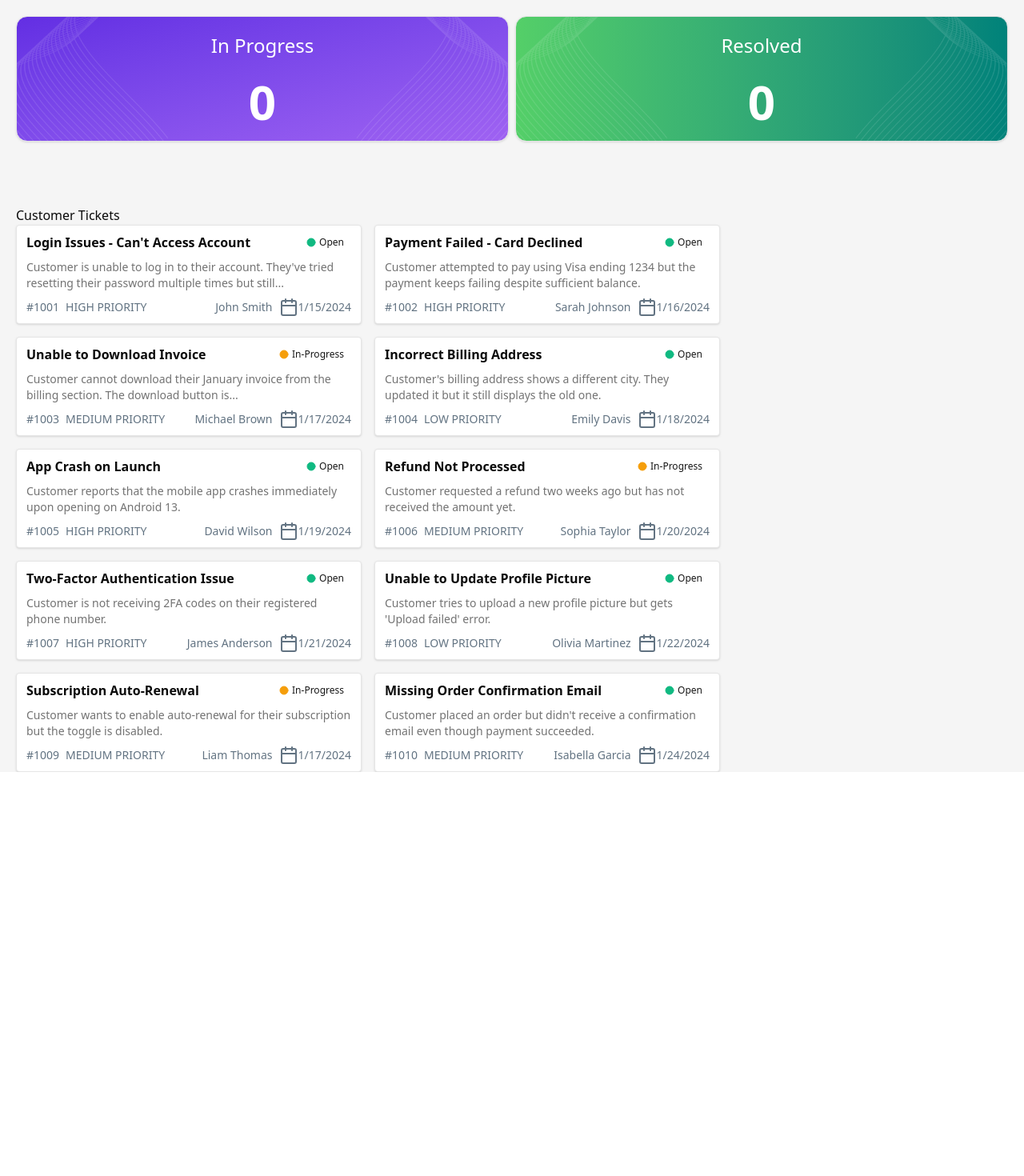
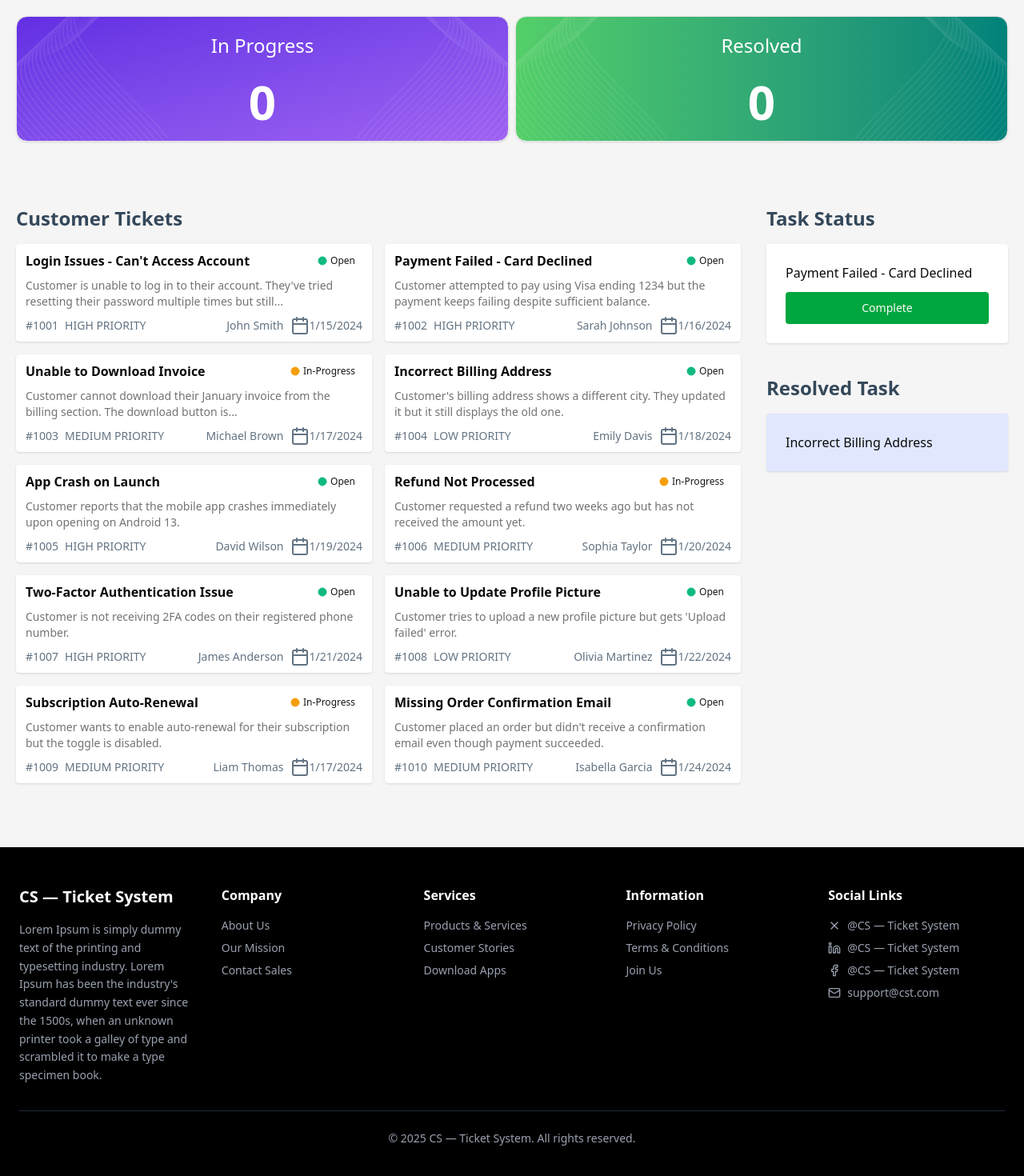
Before and after one commit to ShawonMondol-Shibu/CS-Ticket-System, a React (Vite) app: page / in a window 1280 px wide. Shown: the part 244-1714 px from the top of the page at 80% size. Before the commit the page ends 1209 px from the top, so only its background shows below. Built offline with nearby package versions, Linux system fonts and the light colour scheme.

Commit message:
aside & footer  section created

```diff
--- a/src/App.tsx
+++ b/src/App.tsx
@@ -1,4 +1,5 @@
 import "./App.css";
+import Footer from "./components/layout/Footer";
 import Header from "./components/layout/Header";
 import Navbar from "./components/layout/Navbar";
 import Tickets from "./components/layout/Tickets";
@@ -9,6 +10,7 @@ function App() {
       <Navbar />
       <Header/>
       <Tickets/>
+      <Footer/>
     </main>
   );
 }
--- /dev/null
+++ b/src/components/layout/Footer.tsx
@@ -0,0 +1,115 @@
+import { Facebook, Linkedin, Mail, X } from "lucide-react";
+
+export default function Footer() {
+  return (
+  <footer className="bg-black text-white mt-16">
+        <div className="container mx-auto px-6 py-12">
+          <div className="grid grid-cols-1 md:grid-cols-5 gap-8">
+            {/* Company Info */}
+            <div className="md:col-span-1">
+              <h3 className="text-xl font-bold mb-4">CS — Ticket System</h3>
+              <p className="text-gray-400 text-sm leading-relaxed">
+                Lorem Ipsum is simply dummy text of the printing and typesetting industry. Lorem Ipsum has been the
+                industry's standard dummy text ever since the 1500s, when an unknown printer took a galley of type and
+                scrambled it to make a type specimen book.
+              </p>
+            </div>
+
+            {/* Company Links */}
+            <div>
+              <h4 className="font-semibold mb-4">Company</h4>
+              <ul className="space-y-2 text-sm text-gray-400">
+                <li>
+                  <a href="#" className="hover:text-white transition-colors">
+                    About Us
+                  </a>
+                </li>
+                <li>
+                  <a href="#" className="hover:text-white transition-colors">
+                    Our Mission
+                  </a>
+                </li>
+                <li>
+                  <a href="#" className="hover:text-white transition-colors">
+                    Contact Sales
+                  </a>
+                </li>
+              </ul>
+            </div>
+
+            {/* Services Links */}
+            <div>
+              <h4 className="font-semibold mb-4">Services</h4>
+              <ul className="space-y-2 text-sm text-gray-400">
+                <li>
+                  <a href="#" className="hover:text-white transition-colors">
+                    Products & Services
+                  </a>
+                </li>
+                <li>
+                  <a href="#" className="hover:text-white transition-colors">
+                    Customer Stories
+                  </a>
+                </li>
+                <li>
+                  <a href="#" className="hover:text-white transition-colors">
+                    Download Apps
+                  </a>
+                </li>
+              </ul>
+            </div>
+
+            {/* Information Links */}
+            <div>
+              <h4 className="font-semibold mb-4">Information</h4>
+              <ul className="space-y-2 text-sm text-gray-400">
+                <li>
+                  <a href="#" className="hover:text-white transition-colors">
+                    Privacy Policy
+                  </a>
+                </li>
+                <li>
+                  <a href="#" className="hover:text-white transition-colors">
+                    Terms & Conditions
+                  </a>
+                </li>
+                <li>
+                  <a href="#" className="hover:text-white transition-colors">
+                    Join Us
+                  </a>
+                </li>
+              </ul>
+            </div>
+
+            {/* Social Links */}
+            <div>
+              <h4 className="font-semibold mb-4">Social Links</h4>
+              <ul className="space-y-2 text-sm text-gray-400">
+                <li className="flex items-center gap-2">
+                  <X className="h-4 w-4" />
+                  <span>@CS — Ticket System</span>
+                </li>
+                <li className="flex items-center gap-2">
+                  <Linkedin className="h-4 w-4" />
+                  <span>@CS — Ticket System</span>
+                </li>
+                <li className="flex items-center gap-2">
+                  <Facebook className="h-4 w-4" />
+                  <span>@CS — Ticket System</span>
+                </li>
+                <li className="flex items-center gap-2">
+                  <Mail className="h-4 w-4" />
+                  <span>support@cst.com</span>
+                </li>
+              </ul>
+            </div>
+          </div>
+
+          {/* Copyright */}
+          <div className="border-t border-gray-800 mt-8 pt-6 text-center text-sm text-gray-400">
+            © 2025 CS — Ticket System. All rights reserved.
+          </div>
+        </div>
+      </footer>
+  )
+}
--- a/src/components/layout/Navbar.tsx
+++ b/src/components/layout/Navbar.tsx
@@ -6,6 +6,7 @@ import {
 } from "@/components/ui/navigation-menu";
 import { Button } from "../ui/button";
 import { Plus } from "lucide-react";
+
 const navLink: { title: string; url: string }[] = [
   { title: "Home", url: "#" },
   { title: "FAQ", url: "#" },
@@ -14,11 +15,14 @@ const navLink: { title: string; url: string }[] = [
   { title: "Download", url: "#" },
   { title: "Contact", url: "#" },
 ];
+
 export default function Navbar() {
   return (
-    <nav className="flex items-center-safe justify-around bg-white ">
+    <nav className="flex items-center-safe justify-around bg-white sticky top-0 left-0">
       <div>
-        <span className="text-2xl font-bold text-[#130B2D]">CS — Ticket System</span>
+        <span className="text-2xl font-bold text-[#130B2D]">
+          CS — Ticket System
+        </span>
       </div>
       <NavigationMenu>
         <NavigationMenuList>
@@ -30,7 +34,16 @@ export default function Navbar() {
             </NavigationMenuItem>
           ))}
           <NavigationMenuItem>
-            <NavigationMenuLink> <Button variant={'default'} size={'lg'} className="bg-gradient-to-r from-[#632EE3] to-[#9F62F2] rounded text-white"><Plus color="white"/> New Ticket</Button> </NavigationMenuLink>
+            <NavigationMenuLink>
+              {" "}
+              <Button
+                variant={"default"}
+                size={"lg"}
+                className="bg-gradient-to-r from-[#632EE3] to-[#9F62F2] rounded text-white"
+              >
+                <Plus color="white" /> New Ticket
+              </Button>{" "}
+            </NavigationMenuLink>
           </NavigationMenuItem>
         </NavigationMenuList>
       </NavigationMenu>
--- a/src/components/layout/Tickets.tsx
+++ b/src/components/layout/Tickets.tsx
@@ -2,14 +2,17 @@ import { Calendar, Circle } from "lucide-react";
 import { Badge } from "../ui/badge";
 import { Card, CardContent, CardDescription, CardTitle } from "../ui/card";
 import data from "../../assets/data.json";
+import { Button } from "../ui/button";
 
 export default function Tickets() {
   console.log(data.tickets);
 
   return (
-    <main className="flex items-center gap-2 container m-auto mt-20 px-5">
-      <section className="flex-5">
-        <h1>{data.title}</h1>
+    <main className="flex flex-wrap items-start justify-between gap-8 container m-auto my-20 px-5">
+      <section className="flex-3">
+        <h1 className="text-2xl font-semibold text-[#34485A] mb-4">
+          {data.title}
+        </h1>
         <div className="grid grid-cols-2 flex-1/2 items-center gap-4">
           {data.tickets.map((item) => {
             const {
@@ -24,7 +27,7 @@ export default function Tickets() {
               date,
             } = item;
             return (
-              <Card key={ticket_id} className="rounded py-2">
+              <Card key={ticket_id} className="rounded py-2 border-none">
                 <CardContent className="px-3 space-y-2">
                   <div className="flex items-center justify-between">
                     <CardTitle>{title}</CardTitle>
@@ -42,7 +45,6 @@ export default function Tickets() {
                     </Badge>
                   </div>
                   <CardDescription>{description}</CardDescription>
-
                   <div className="flex items-center gap-2 justify-between text-sm text-[#627382]">
                     <div className="flex items-center gap-2 font-medium">
                       <span>{ticket_id}</span>
@@ -64,7 +66,40 @@ export default function Tickets() {
           })}
         </div>
       </section>
-      <aside className="flex-2"></aside>
+      <aside className="flex-1 space-y-10">
+        {/* Task Status */}
+        <div>
+          <h1 className="text-2xl font-semibold text-[#34485A] mb-4">
+            Task Status
+          </h1>
+          <div>
+            <Card className="border-none rounded ">
+              <CardContent className="grid gap-3">
+                <h2>Payment Failed - Card Declined</h2>
+                <Button
+                  variant={"default"}
+                  size={"lg"}
+                  className="rounded bg-green-600"
+                >
+                  Complete
+                </Button>
+              </CardContent>
+            </Card>
+          </div>
+        </div>
+
+        {/* Resolved Task */}
+        <div>
+          <h2 className="text-2xl font-semibold text-[#34485A] mb-4">
+            Resolved Task
+          </h2>
+          <div>
+            <Card className="border-none rounded bg-[#E0E7FF]">
+              <CardContent className="">Incorrect Billing Address</CardContent>
+            </Card>
+          </div>
+        </div>
+      </aside>
     </main>
   );
 }
```
